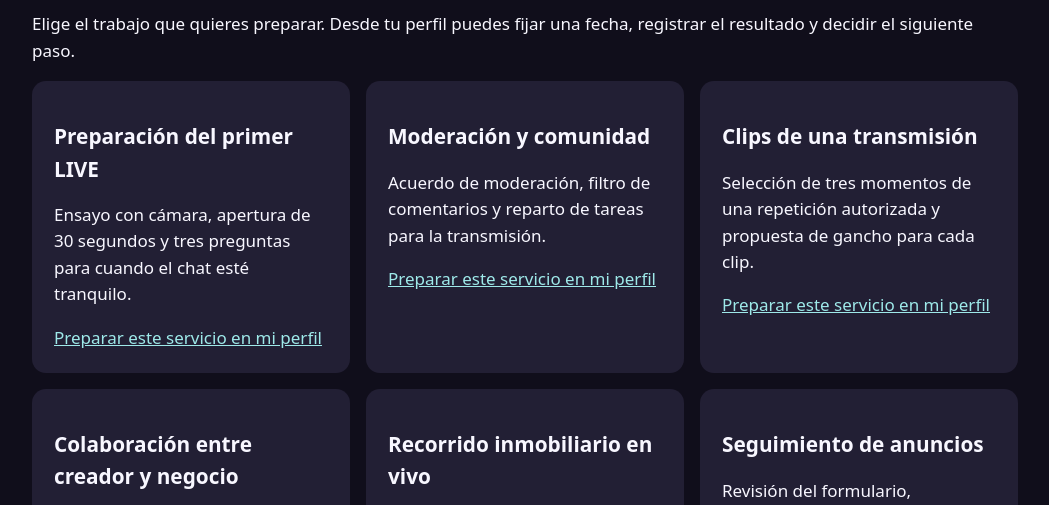
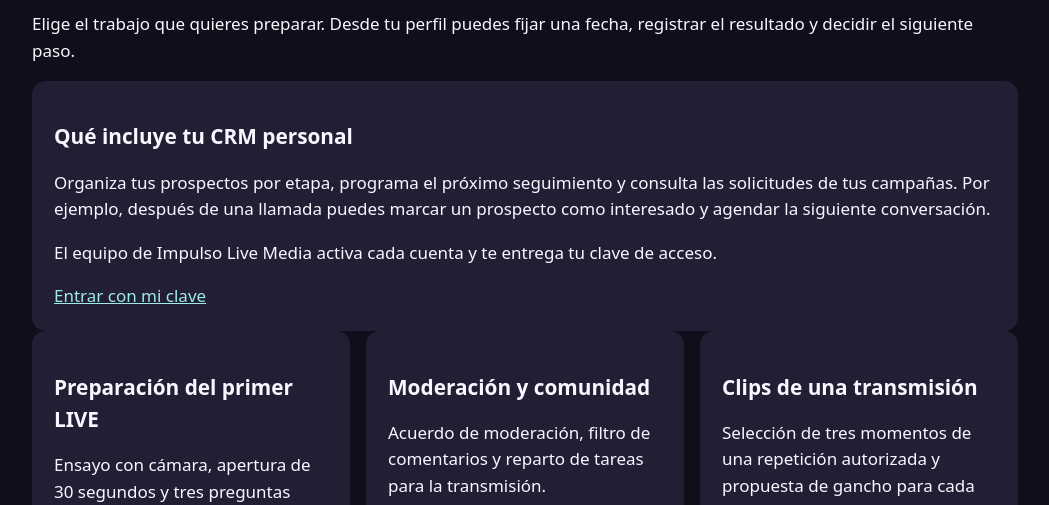
Before and after one commit to ImpulsoLM/implulso-Live-Media-Web, a plain HTML site: page servicios.html in a window 1280 px wide. Shown: the part 267-772 px from the top of the page, without its empty margins (115-1164 px from the left). Drawn offline with Linux system fonts and the light colour scheme.

Commit message:
Separate public CRM overview from assigned account access

```diff
--- a/servicios.html
+++ b/servicios.html
@@ -1 +1 @@
-<!doctype html><html lang="es"><meta charset="utf-8"><meta name="viewport" content="width=device-width,initial-scale=1"><title>Servicios · Impulso Live Media</title><style>*{box-sizing:border-box}body{background:#100e1b;color:#f8f7ff;font:17px/1.55 system-ui;max-width:1050px;padding:32px;margin:auto}a{color:#9ee9e9}h1{font-size:clamp(2rem,6vw,4rem);line-height:1.05}section{display:grid;grid-template-columns:repeat(auto-fit,minmax(min(100%,270px),1fr));gap:16px}article{padding:22px;background:#221f34;border-radius:14px}h2{font-size:1.3rem}footer{margin-top:30px}</style><a href="/">← Impulso Live Media</a><h1>Servicios para creadores, negocios e inmobiliarias</h1><p>Elige el trabajo que quieres preparar. Desde tu perfil puedes fijar una fecha, registrar el resultado y decidir el siguiente paso.</p><section id="catalog"></section><footer><a href="/contacto.html">Consultar disponibilidad de acompañamiento con la agencia</a></footer><script type="module" src="/catalogo.js"></script></html>
+<!doctype html><html lang="es"><meta charset="utf-8"><meta name="viewport" content="width=device-width,initial-scale=1"><title>Servicios · Impulso Live Media</title><style>*{box-sizing:border-box}body{background:#100e1b;color:#f8f7ff;font:17px/1.55 system-ui;max-width:1050px;padding:32px;margin:auto}a{color:#9ee9e9}h1{font-size:clamp(2rem,6vw,4rem);line-height:1.05}section{display:grid;grid-template-columns:repeat(auto-fit,minmax(min(100%,270px),1fr));gap:16px}article{padding:22px;background:#221f34;border-radius:14px}h2{font-size:1.3rem}footer{margin-top:30px}</style><a href="/">← Impulso Live Media</a><h1>Servicios para creadores, negocios e inmobiliarias</h1><p>Elige el trabajo que quieres preparar. Desde tu perfil puedes fijar una fecha, registrar el resultado y decidir el siguiente paso.</p><article><h2>Qué incluye tu CRM personal</h2><p>Organiza tus prospectos por etapa, programa el próximo seguimiento y consulta las solicitudes de tus campañas. Por ejemplo, después de una llamada puedes marcar un prospecto como interesado y agendar la siguiente conversación.</p><p>El equipo de Impulso Live Media activa cada cuenta y te entrega tu clave de acceso.</p><a href="/privado.html">Entrar con mi clave</a></article><section id="catalog"></section><footer><a href="/contacto.html">Consultar disponibilidad de acompañamiento con la agencia</a></footer><script type="module" src="/catalogo.js"></script></html>
```
